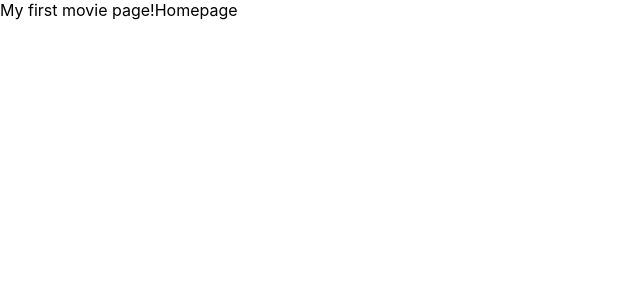
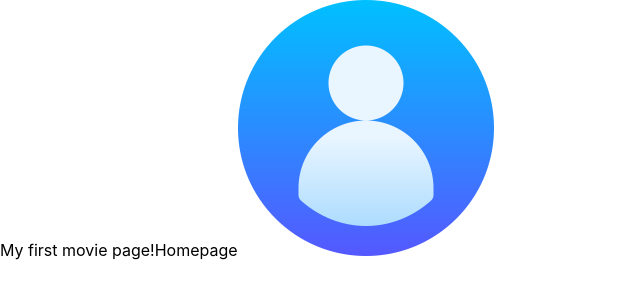
Before and after one commit to The-Boring-Team/nextjs-movies, a Next.js app: page /movie in a window 1280 px wide. Shown: the top 300 px of the page, without its empty margins (0-640 px from the left). Built offline with nearby package versions, Linux system fonts and the light colour scheme.

Commit message:
image component

```diff
--- a/pages/movie.tsx
+++ b/pages/movie.tsx
@@ -1,4 +1,5 @@
 import Link from "next/link";
+import Image from "next/image";
 
 export default function Movie() {
   return (
@@ -7,6 +8,12 @@ export default function Movie() {
       <Link href="/">
         <a>Homepage</a>
       </Link>
+      <Image
+        src="/images/profile.png"
+        alt="profile picture"
+        width={256}
+        height={256}
+      />
     </div>
   );
 }
```
